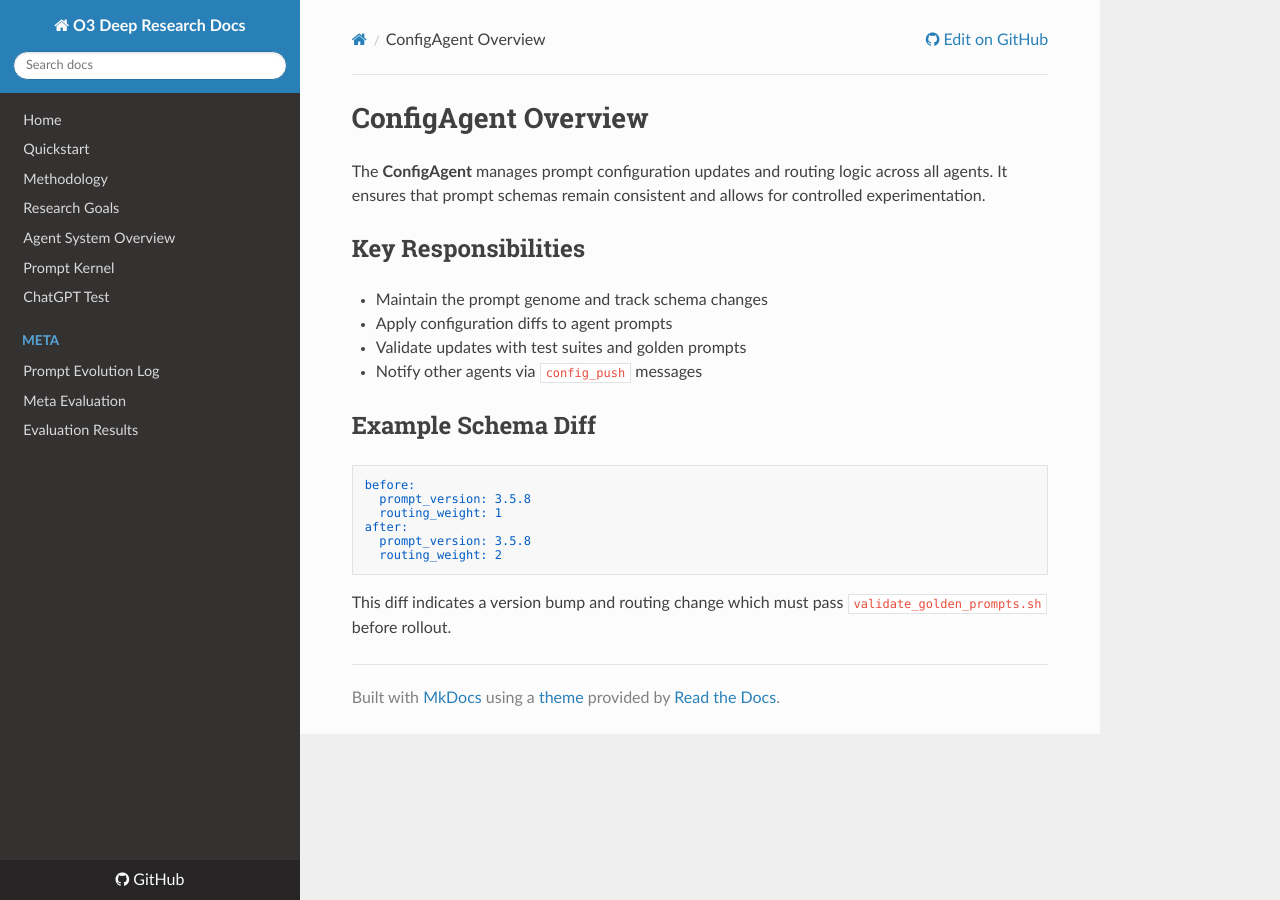
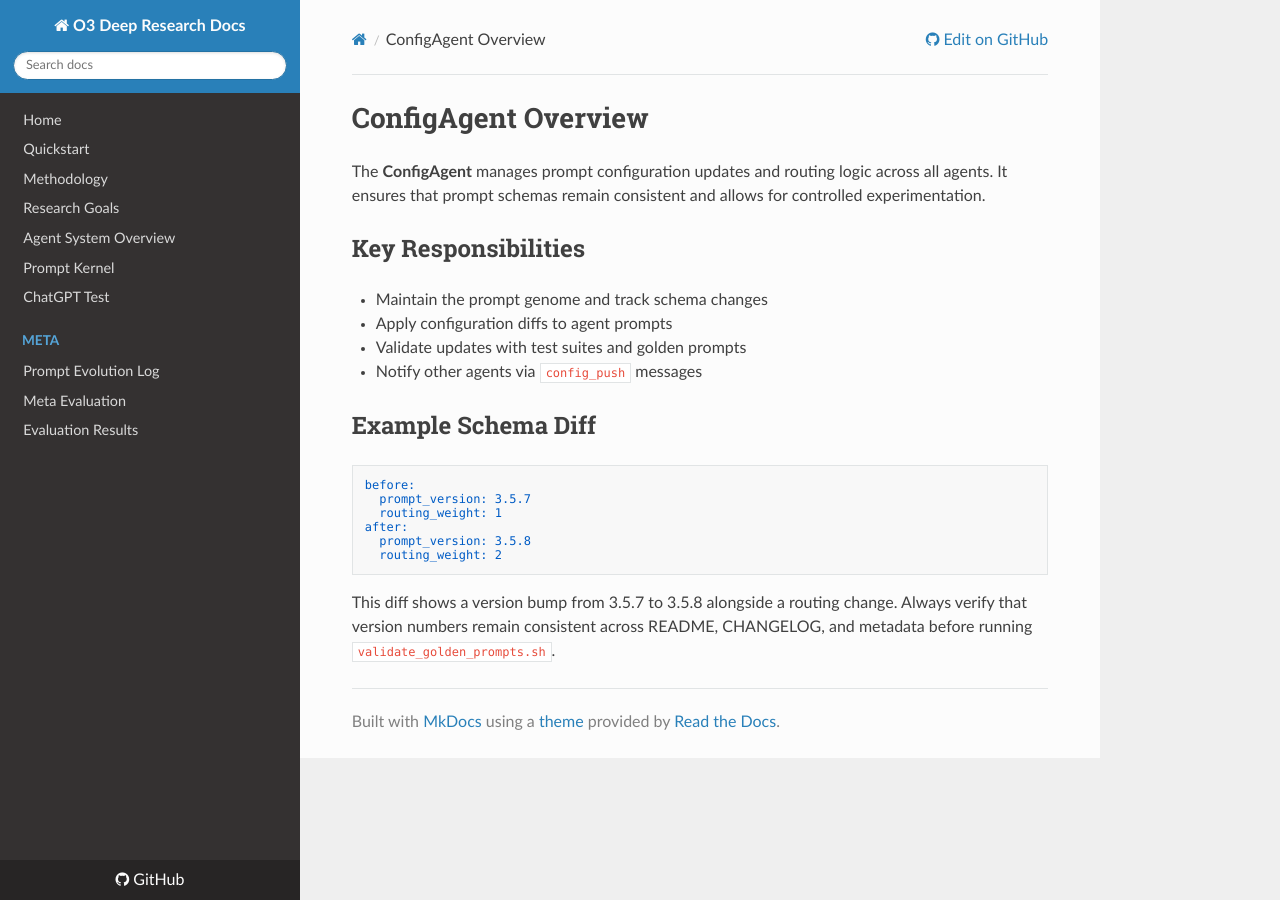
Before and after one commit to ADV-IT-Performance-Corp/ADV-ADK-Research-Hub, an MkDocs documentation site: the page built from docs/config_agent_overview.md, in a window 1280 px wide. Built offline with MkDocs 1.6.1, drawn with Linux system fonts in a browser that asks for light colours; nearby versions of some CDN libraries.

Commit message:
docs: clarify version bump example

````diff
--- a/docs/config_agent_overview.md
+++ b/docs/config_agent_overview.md
@@ -12,11 +12,11 @@ The **ConfigAgent** manages prompt configuration updates and routing logic acros
 
 ```yaml
 before:
-  prompt_version: 3.5.8
+  prompt_version: 3.5.7
   routing_weight: 1
 after:
   prompt_version: 3.5.8
   routing_weight: 2
 ```
 
-This diff indicates a version bump and routing change which must pass `validate_golden_prompts.sh` before rollout.
+This diff shows a version bump from 3.5.7 to 3.5.8 alongside a routing change. Always verify that version numbers remain consistent across README, CHANGELOG, and metadata before running `validate_golden_prompts.sh`.
````
